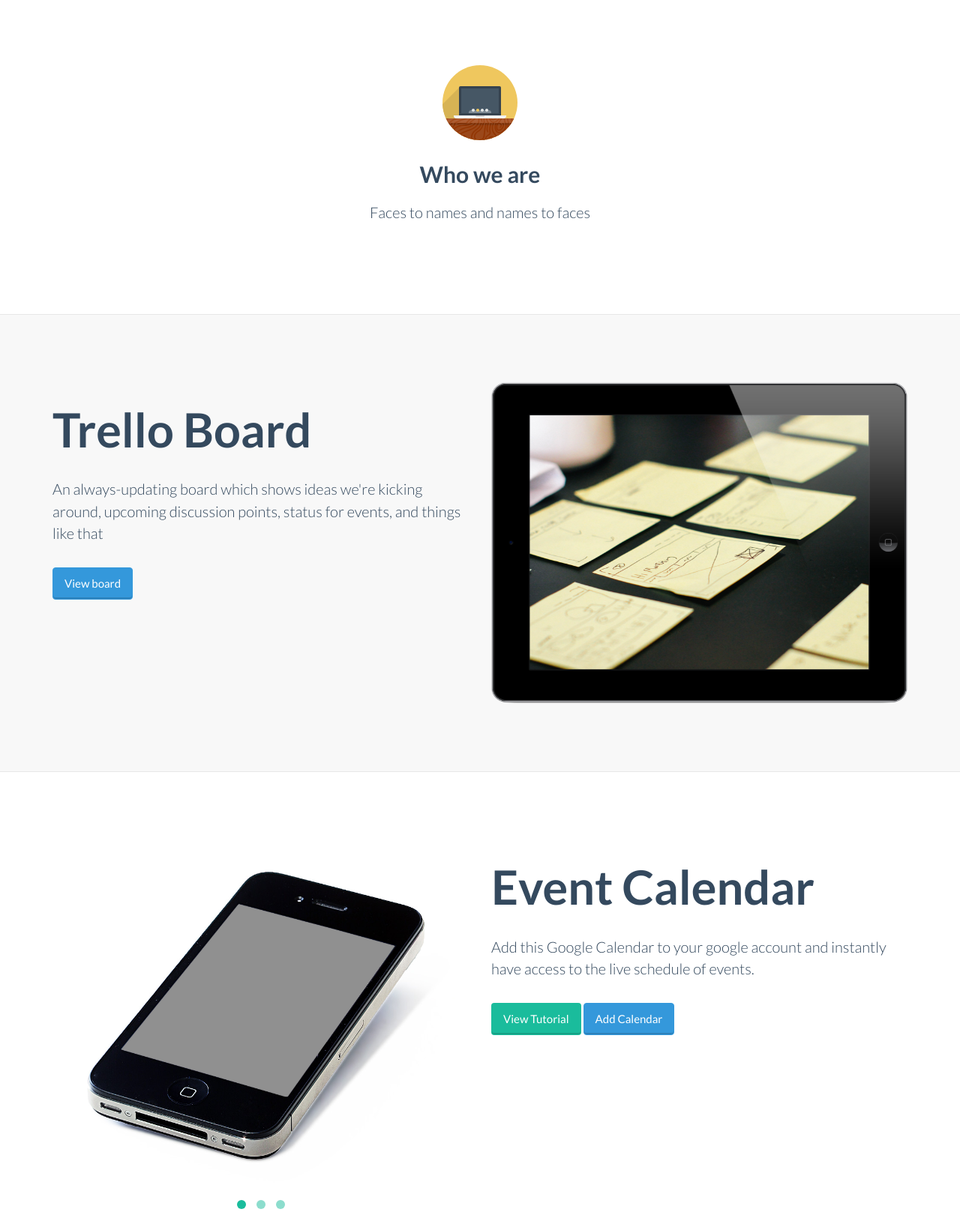
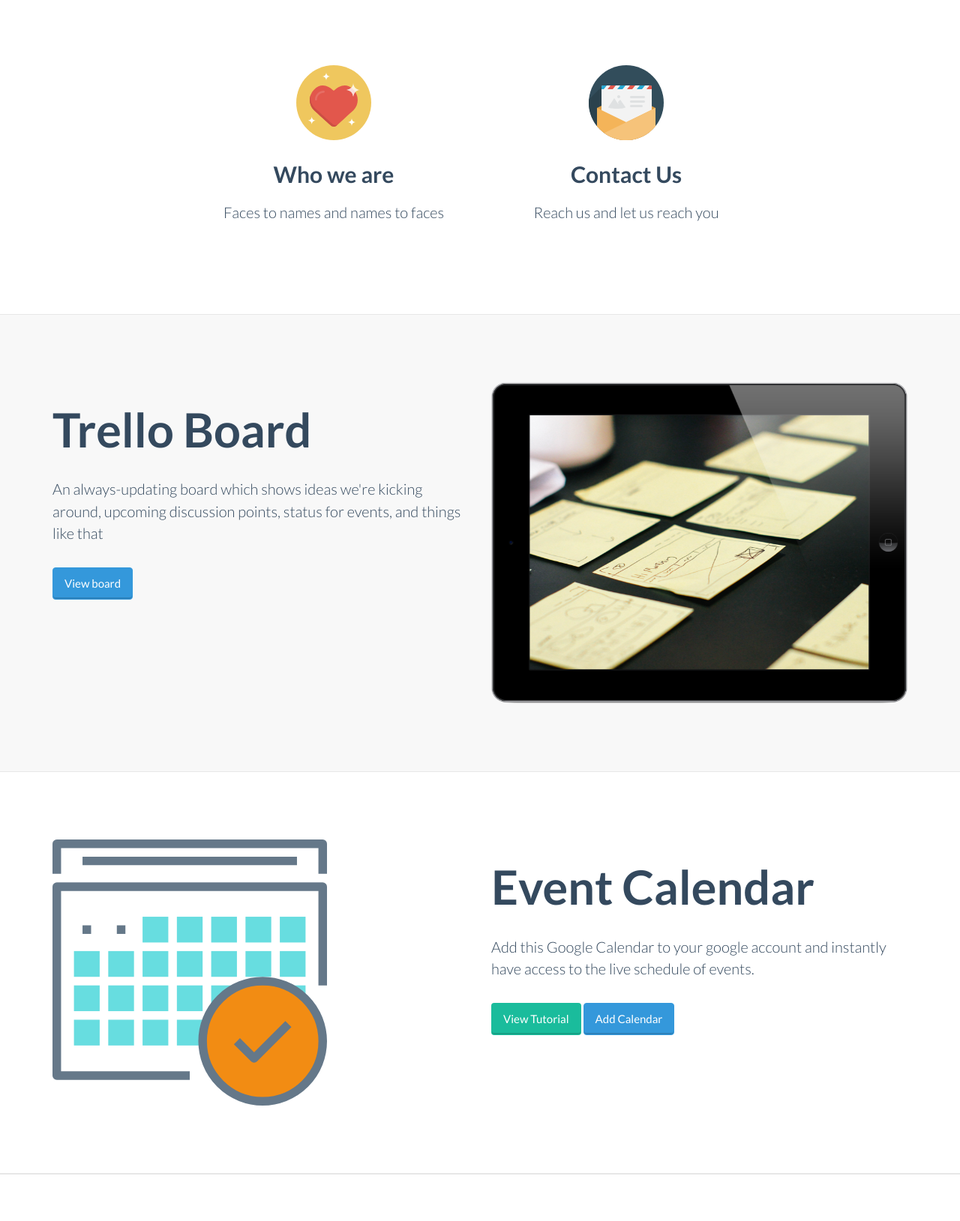
Before and after one commit to moshav-noar/moshav-noar.github.io, a plain HTML site: page index.html in a window 1280 px wide. Shown: the part 1395-3024 px from the top of the page at 75% size. Drawn offline with Linux system fonts and the light colour scheme.

Commit message:
page updates

```diff
--- a/index.html
+++ b/index.html
@@ -146,10 +146,18 @@
 			</div><!-- /.row -->
       <div class="row tworow">
 <a href="#vaad">
-        <div class="col-sm-4  col-sm-offset-4 wow fadeInDown text-center">
-          <img class="rotate" src="img/icon/laptop.svg" alt="Generic placeholder image">
+        <div class="col-sm-4 col-sm-offset-2 wow fadeInDown text-center">
+          <img class="rotate" src="img/icon/heart.svg" alt="Generic placeholder image">
           <h3>Who we are</h3>
           <p class="lead">Faces to names and names to faces</p>
+         <!-- <p><a class="btn btn-embossed btn-primary view" role="button">View Details</a></p> -->
+        </div><!-- /.col-lg-4 -->
+</a>
+<a href="#contact">
+        <div class="col-sm-4  wow fadeInDown text-center">
+          <img class="rotate" src="img/icon/letter.svg" alt="Generic placeholder image">
+          <h3>Contact Us</h3>
+          <p class="lead">Reach us and let us reach you</p>
          <!-- <p><a class="btn btn-embossed btn-primary view" role="button">View Details</a></p> -->
         </div><!-- /.col-lg-4 -->
       </a>
@@ -187,23 +195,8 @@
 		<div class="container">
             <div class="row">
                 <div class="col-sm-6 wow fadeInLeftBig">
-                     <div id="owl-demo-1" class="owl-carousel">
-						<a href="img/iphone.png" class="image-link">
-							<div class="item">
-								<img  class="img-responsive img-rounded" src="img/iphone.png" alt="">
-							</div>
-						</a>
-						<a href="img/iphone.png" class="image-link">
-							<div class="item">
-								<img  class="img-responsive img-rounded" src="img/iphone.png" alt="">
-							</div>
-						</a>
-						<a href="img/iphone.png" class="image-link">
-							<div class="item">
-								<img  class="img-responsive img-rounded" src="img/iphone.png" alt="">
-							</div>
-						</a>
-					</div>
+
+					                 <img class="img-responsive " style="height: 355px" src="img/calendar.svg" alt="">
                 </div>
 
                 <div class="col-sm-6 wow fadeInRightBig"  data-animation-delay="200">
```
Also changed, not shown: img/calendar.svg (added).
